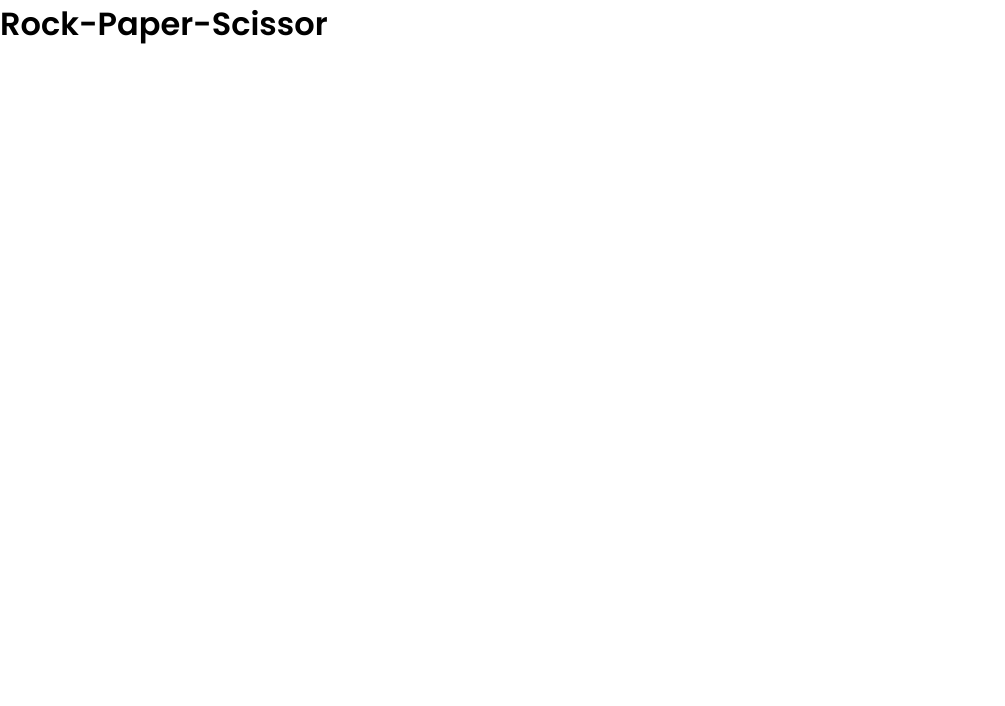
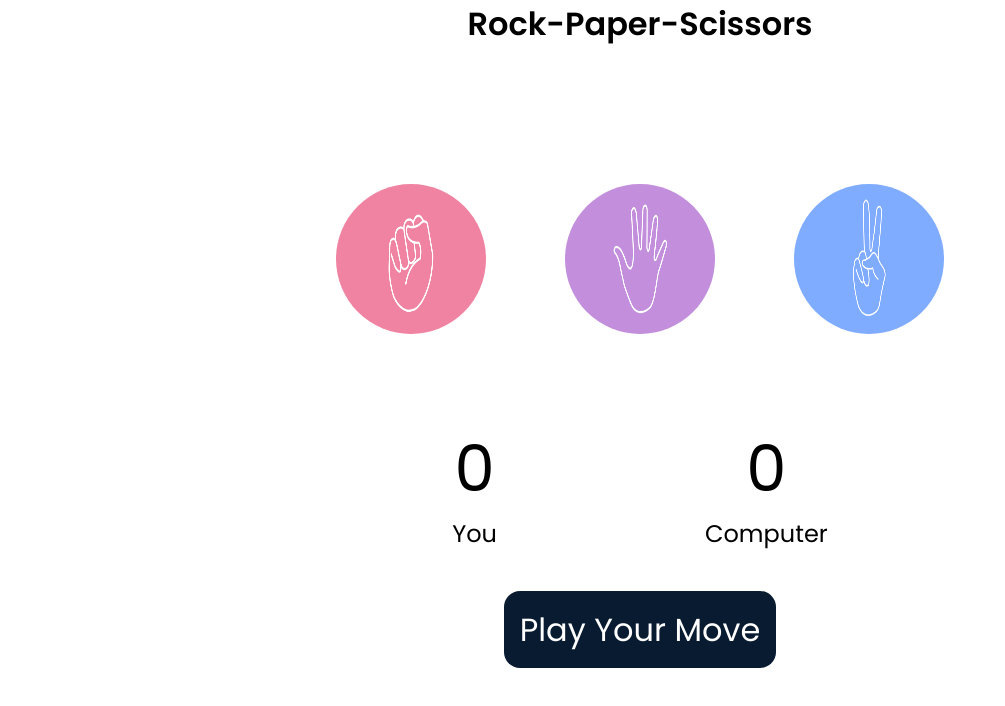
Before and after one commit to ThasleemPeer/Rock-Paper-Scissor-, a plain HTML site: page index.html in a window 1280 px wide. Shown: the whole page, without its empty margins (0-1005 px from the left). Drawn offline with Linux system fonts and the light colour scheme.

Commit message:
Add and update code

```diff
--- a/index.html
+++ b/index.html
@@ -7,7 +7,31 @@
     <title>Rock-Paper-Scissor</title>
 </head>
 <body>
-    <h1>Rock-Paper-Scissor</h1>
+    <h1>Rock-Paper-Scissors</h1>
+    <div class="choices">
+        <div class="choice" id="rock">
+            <img src="./image/rock.png">
+        </div>
+        <div class="choice" id="paper">
+            <img src="./image/paper.png">
+        </div>
+        <div class="choice" id="scissors">
+            <img src="./image/scissors.png">
+        </div>
+    </div>
+    <div class="scoreboard">
+        <div class="score">
+            <p id="your-score">0</p>
+            <p>You</p>
+        </div>
+        <div class="score">
+            <p id="computer-score">0</p>
+            <p>Computer</p>
+        </div>
+    </div>
+    <div class="msg-container">
+        <p id="msg">Play Your Move</p>
+    </div>
     <script src="script.js"></script>
 </body>
 </html>
--- a/style.css
+++ b/style.css
@@ -3,8 +3,64 @@
 * {
   margin: 0;
   padding: 0;
+  text-align: center;
 }
 
 body {
   font-family: "Poppins", sans-serif;
 }
+h1{
+    display: flex;
+    justify-content: center;
+}
+.choice{
+    height: 165px;
+    width: 165px;
+    display:flex;
+    justify-content: center;
+    align-items: center;
+    flex-direction: row;
+    border-radius: 50%;
+
+
+}
+.choices{
+    display: flex;
+    justify-content: center;
+    gap: 4rem;
+    padding-top:8rem ;
+    padding-bottom: 5rem;
+}
+img{
+    height: 150px;
+    width: 150px;
+    border-radius: 50%;
+}
+.choice:hover{
+    cursor: pointer;
+    background-color: #081b31;
+}
+
+.scoreboard{
+    display:flex;
+    justify-content: center;
+    align-items: center;
+    gap: 13rem;
+    font-size: 24px;
+    font-weight: 20rem;
+
+}
+#your-score,#computer-score{
+    font-size: 4rem;
+}
+.msg-container{
+    padding-top: 55px;
+}
+#msg{
+    background-color: #081b31;
+    color: #fff;
+    font-size:2rem ;
+    display: inline;
+    padding: 1rem;
+    border-radius: 1rem;
+}
```
Also changed, not shown: image/paper.png (added), image/rock.png (added), image/scissors.png (added).
